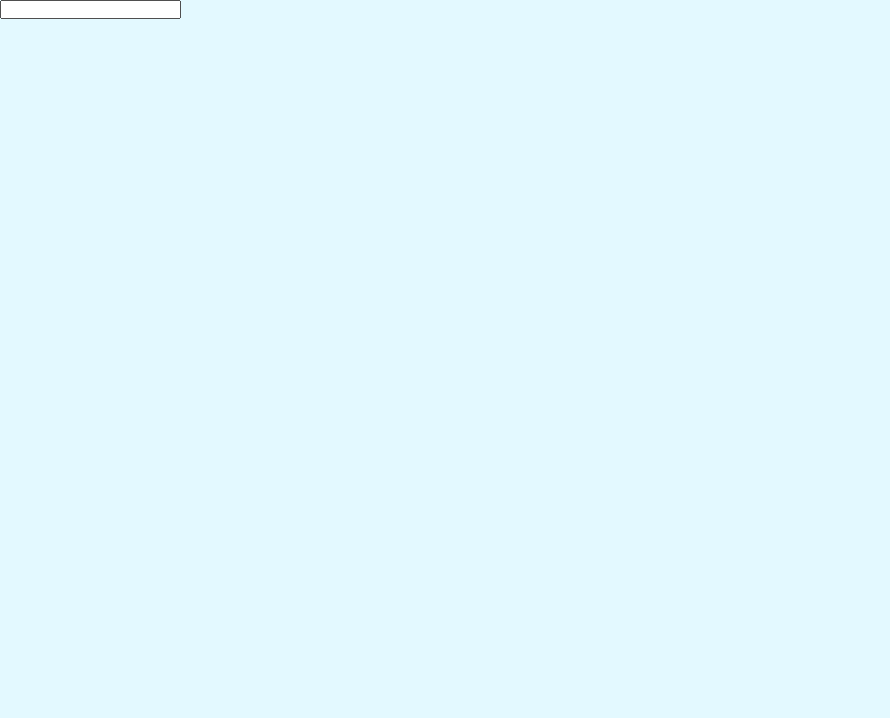
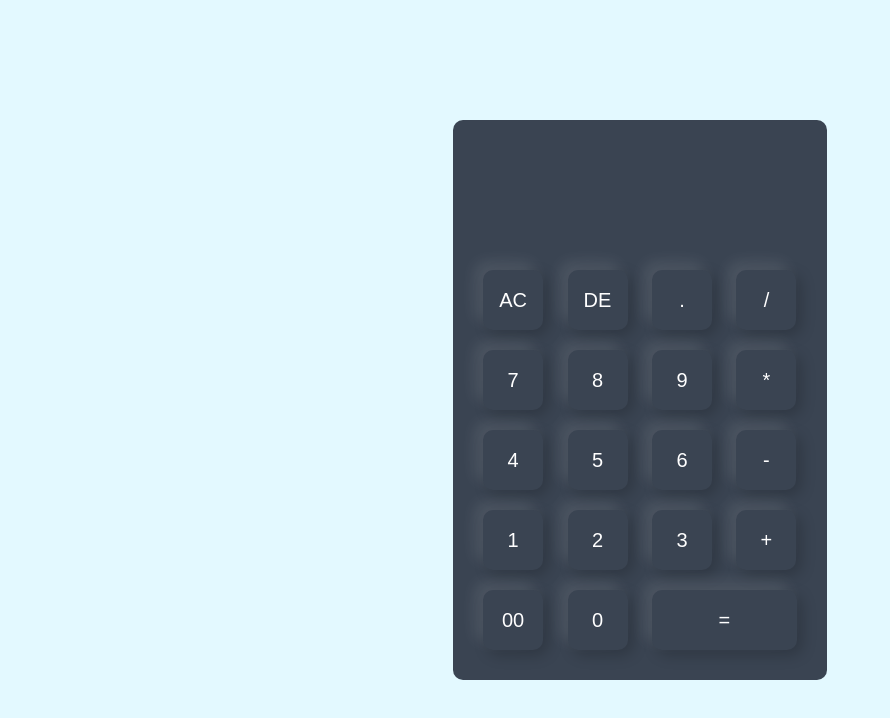
Before and after one commit to DamilareAleji/Simple-Calculator, a plain HTML site: page index.html in a window 1280 px wide. Shown: the whole page, without its empty margins (0-890 px from the left). Drawn offline with Linux system fonts and the light colour scheme.

Commit message:
second commit

```diff
--- a/index.html
+++ b/index.html
@@ -17,10 +17,36 @@
 
         <!-- this is the output screen where the result of calculation is displayed -->
         <div class="output">
-        <input type="text">
+        <input type="text" name="display">
         </div>
         <div>
-
+          <input type="button" value="AC" onclick="display.value = ''; ">
+          <input type="button" value="DE">
+          <input type="button" value="." onclick="display.value += '.'; ">
+          <input type="button" value="/" onclick="display.value = '/'; ">
+        </div>
+        <div>
+          <input type="button" value="7" onclick="display.value += '7'; ">
+          <input type="button" value="8" onclick="display.value += '8'; ">
+          <input type="button" value="9" onclick="display.value += '9'; ">
+          <input type="button" value="*" onclick="display.value += '*'; ">
+        </div>
+        <div>
+          <input type="button" value="4" onclick="display.value += '4'; ">
+          <input type="button" value="5" onclick="display.value += '5'; ">
+          <input type="button" value="6" onclick="display.value += '6'; ">
+          <input type="button" value="-" onclick="display.value += '-'; ">
+        </div>
+        <div>
+          <input type="button" value="1" onclick="display.value += '1'; ">
+          <input type="button" value="2" onclick="display.value += '2'; ">
+          <input type="button" value="3" onclick="display.value += '3'; ">
+          <input type="button" value="+" onclick="display.value += '+'; ">
+        </div>
+        <div>
+          <input type="button" value="00" onclick="display.value += '00'; ">
+          <input type="button" value="0" onclick="display.value += '0'; ">
+          <input type="button" value="=" id="equal-btn">
         </div>
       </form>
      </div>
--- a/style.css
+++ b/style.css
@@ -9,4 +9,44 @@
   width: 100%;
   height: 100vh;
   background: #e3f9ff;
+  display: flex;
+  justify-content: center;
+  align-items: center;
 }
+
+.calculator {
+  background: #3a4452;
+  padding: 20px;
+  border-radius: 10px;
+}
+
+.calculator form input {
+  border: 0;
+  outline: 0;
+  width: 60px;
+  height: 60px;
+  border-radius: 10px;
+  box-shadow: -8px -8px 15px rgba(255, 255, 255, 0.1), 5px 5px 15px rgba(0, 0, 0, 0.2);
+  background: transparent;
+  font-size: 20px;
+  color: white;
+  cursor: pointer;
+  margin: 10px;
+}
+
+form .output {
+  display: flex;
+  justify-content: flex-end;
+  margin: 20px 0;
+}
+
+form .output input {
+  text-align: right;
+  flex: 1;
+  font-size: 45px;
+  box-shadow: none;
+}
+
+form #equal-btn {
+  width: 145px;
+}
```
